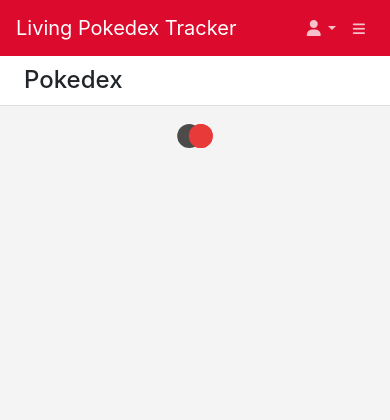
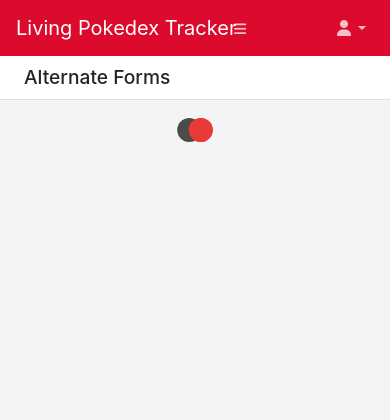
Before and after one commit to birkoss/pokedex-api, a Django app: page /forms in a window 390 px wide. Shown: the top 420 px of the page. Run offline with Django 3.2, Linux system fonts and the light colour scheme; data that the repository does not hold is empty; some libraries are stand-ins or nearby versions.

Commit message:
CSS tweaks and custom title

```diff
--- a/base/static/base/css/app.css
+++ b/base/static/base/css/app.css
@@ -48,6 +48,18 @@ nav.sb-sidenav.sb-sidenav-dark .sb-sidenav-menu .nav-link {
 	color: #ffffff;
 }
 
+.nav.navbar .navbar-brand {
+	order: 1;
+}
+
+.nav.navbar .navbar-brand {
+	order: 1;
+}
+
+.nav.navbar .navbar-brand {
+	order: 1;
+}
+
 .btn-primary {
     color: #fff;
     background-color: #dc0a2d;
@@ -95,9 +107,15 @@ a.nav-link.active {
 	display: none;
 }
 
-@media screen and (max-width: 450px) {
+@media screen and (max-width: 600px) {
 	.content-header > div h1 {
-		font-size: 1.5rem;
+		font-size: 2rem;
+	}
+}
+
+@media screen and (max-width: 475px) {
+	.content-header > div h1 {
+		font-size: 1.2rem;
 	}
 }
 
--- a/base/templates/base/template.html
+++ b/base/templates/base/template.html
@@ -22,7 +22,7 @@
 
 			{% block sidebar_wrapper %}
 				{% if sidebar %}
-					<button class="btn btn-link btn-sm order-1 order-lg-0" id="sidebarToggle" href="#"><i class="fas fa-bars"></i></button>
+					<button class="btn btn-link btn-sm order-0 order-lg-0" id="sidebarToggle" href="#"><i class="fas fa-bars"></i></button>
 				{% endif %}
 			{% endblock %}
 
--- a/pokemon/templates/pokemon/archive.html
+++ b/pokemon/templates/pokemon/archive.html
@@ -37,7 +37,7 @@
 
 <div class="content-header">
 	<div class="container-fluid">
-		<h1>Pokedex</h1>
+		<h1>{{ page_title }}</h1>
 		<h6 class="total-pokemons"><span class="total">0000</span> pokemon(s)</h6>
 	</div>
 </div>
--- a/pokemon/views.py
+++ b/pokemon/views.py
@@ -98,20 +98,28 @@ def pokemon_options(request, pokemon_number):
 
 def pokemon_archive(request):
 	return render(request, "pokemon/archive.html", {
-		"page_url": "pokemon_archive_page"
+		"page_url": "pokemon_archive_page",
+		"page_title": "National Pokedex"
 	})
 
 
 def pokemon_forms_archive(request):
 	return render(request, "pokemon/archive.html", {
-		"page_url": "pokemon_forms_archive_page"
+		"page_url": "pokemon_forms_archive_page",
+		"page_title": "Alternate Forms"
 	})
 
 
 def pokemon_pokedex_archive(request, region=None):
+	single_region = Region.objects.filter(slug=region).first()
+
+	if single_region == None:
+		redirect('pokemon_archive')
+
 	return render(request, "pokemon/archive.html", {
 		"page_url": "pokemon_pokedex_archive_page",
-		"region": region
+		"region": region,
+		"page_title": "Pokemons from " + single_region.name
 	})
 
 
```
